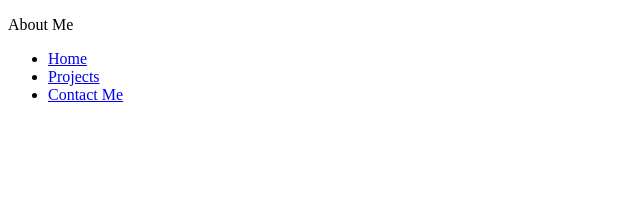
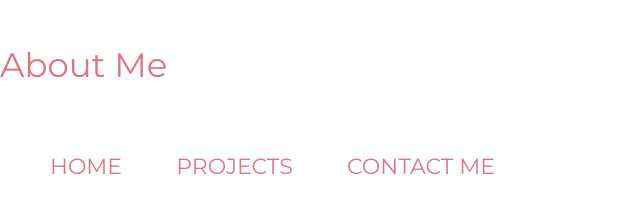
Before and after one commit to betodr/beto-dzabot.github.io, a plain HTML site: page index.html in a window 1280 px wide. Shown: the whole page, without its empty margins (0-640 px from the left). Drawn offline with Linux system fonts and the light colour scheme.

Commit message:
Update index.html

```diff
--- a/index.html
+++ b/index.html
@@ -2,7 +2,7 @@
 <html>
     <head>
         <link href="//fonts.googleapis.com/css?family=Montserrat:100,200,300,400,500,600,700,800,900&display=swap" rel="stylesheet">
-        <link href="css/stylesheet.css" rel="stylesheet" type="text/css">
+        <link href="Assets/css/style.css" rel="stylesheet" type="text/css">
         <title>navbar</title>
     </head>
     <body>
```
